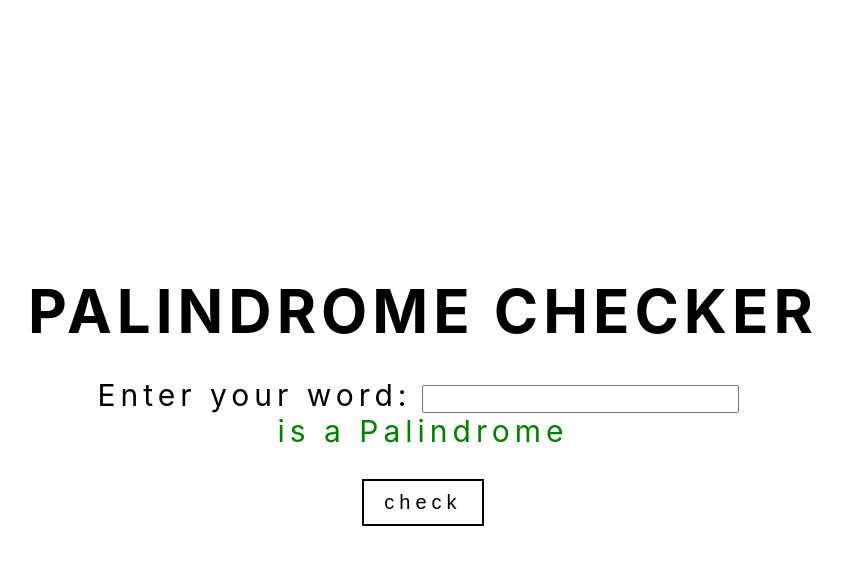
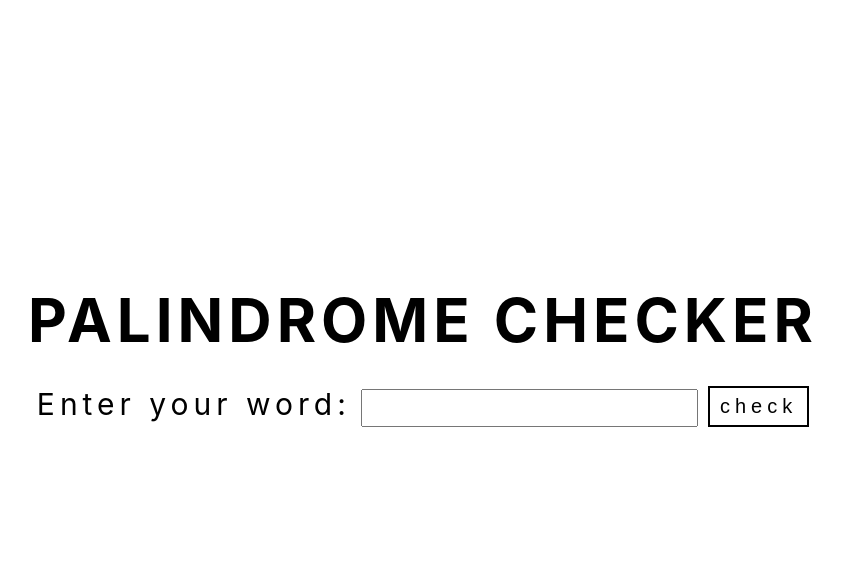
Before and after one commit to IvanParkhomchuk/FCC-js-projects, a plain HTML site: page palindromeChecker/index.html in a window 1280 px wide. Both pictures are taken after a click on the button "check". Shown: the whole page, without its empty margins (217-1059 px from the left). Drawn offline with Linux system fonts and the light colour scheme.

Commit message:
'palindromeChecker/feature/resultAnimation'

```diff
--- a/palindromeChecker/index.html
+++ b/palindromeChecker/index.html
@@ -12,13 +12,13 @@
         <div class="container">
             <h1 class="title">PALINDROME CHECKER</h1>
 
-            <div>
-                <div>
+            <div class="container-block">
+                <div  class="container-block-control">
                     <p class="text">Enter your word:<input type="text" id="input"></p>
-                    <p class="text" id="is-palindrome"></p>
+                    <button id="btn">check</button>
                 </div>
 
-                <button id="btn">check</button>
+                <p class="text" id="is-palindrome">word</p>
             </div>
         </div>
 
--- a/palindromeChecker/script.js
+++ b/palindromeChecker/script.js
@@ -19,6 +19,8 @@ function palindrome(str) {
 function timer() {
     return setTimeout(() => {
         result.textContent = '';
+        result.style.color = 'black';
+        result.classList.remove('move');
     }, TIMEOUT)
 }
 
@@ -31,6 +33,7 @@ function showResult(word) {
         result.style.color = 'red';
     }
 
+    result.classList.add('move');
     timer();
 }
 
--- a/palindromeChecker/style.css
+++ b/palindromeChecker/style.css
@@ -15,6 +15,14 @@
     font-family: -apple-system, BlinkMacSystemFont, 'Segoe UI', Roboto, Oxygen, Ubuntu, Cantarell, 'Open Sans', 'Helvetica Neue', sans-serif;
 }
 
+.container-block {
+    height: 10em;
+}
+
+.container-block-control {
+    display: flex;
+}
+
 .title {
     font-size: 60px;
     padding: 30px;
@@ -29,6 +37,7 @@
     letter-spacing: normal;
     font-size: 20px;
     margin: 0 10px;
+    padding: 5px 10px;
 }
 
 #btn {
@@ -36,8 +45,7 @@
     background-color: #fff;
     border: 2px solid black;
     color: black;
-    padding: 10px 20px;
-    margin: 30px;
+    padding: 5px 10px;
     cursor: pointer;
 }
 
@@ -50,3 +58,21 @@
     background-color: rgb(59, 59, 59);
     border: 2px solid rgb(59, 59, 59);
 }
+
+#is-palindrome {
+    position: absolute;
+    top: -50px;
+    left: 0;
+    right: 0;
+}
+
+.move {
+    animation: move 3s 1;
+}
+
+@keyframes move {
+    0% {top: -50px;}
+    20% {top: 50px;}
+    80% {top: 50px;}
+    100% {top: -50px;}
+}
```
